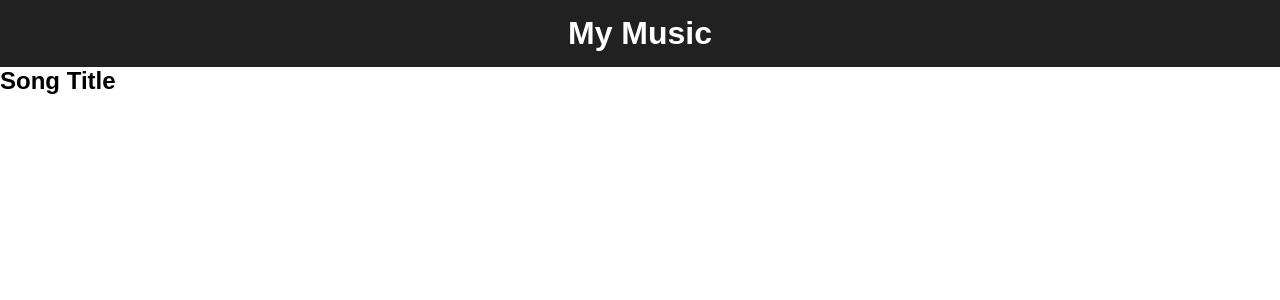
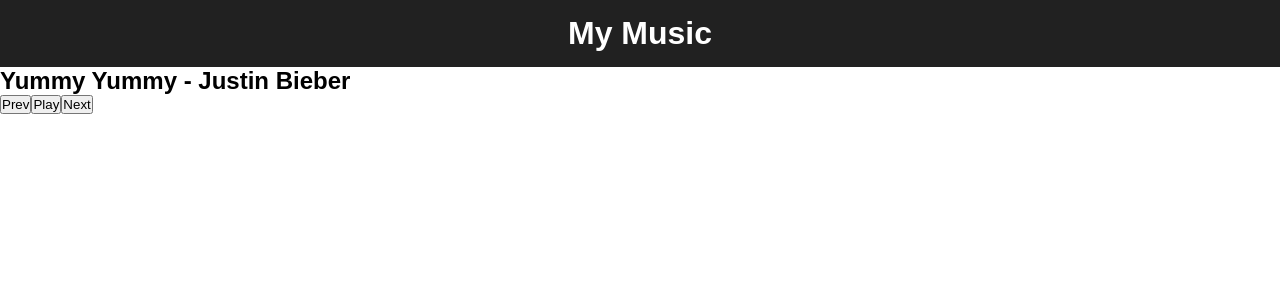
Before and after one commit to HapticHash/music-app, a Vue app: page / in a window 1280 px wide. Shown: the top 300 px of the page. Built offline with nearby package versions, Linux system fonts and the light colour scheme.

Commit message:
updated app file

```diff
--- a/src/App.vue
+++ b/src/App.vue
@@ -5,7 +5,16 @@
     </header>
     <main>
       <section class="player">
-        <h2 class="song-title"> {{ current.title }} </h2>
+        <h2 class="song-title"> {{ current.title }} - <span> {{ current.artist }} </span> </h2>
+        <div class="contro">
+          <button class="prev">Prev</button>
+          <button class="play" v-if="!isPlaying" @click="play">Play</button>
+          <button class="pause" v-else @click="pause">Pause</button>
+          <button class="next">Next</button>
+        </div>
+      </section>
+      <section class="playlist">
+
       </section>
     </main>
   </div>
@@ -17,15 +26,31 @@
   name: 'App',
   data() {
     return {
-      current: {
-        title: 'Song Title'
-      },
+      current: {},
+      index: 0,
+      isPlaying: false,
       songs: [{
         title: 'Yummy Yummy',
         artist: 'Justin Bieber',
         src: './assets/Justin_Bieber_Yummy_Official_Video_.mp3'
-      }]
+      }],
+      player: new Audio()
     }
+  },
+  methods: {
+    play(song) {
+      if(typeof song.src != "undefined") {
+        this.current = song;
+        this.player.src = this.current.src;
+      }
+      this.player.play();
+      this.isPlaying = true;
+    }
+  },
+  created() {
+    this.current = this.songs[this.index];
+    this.player.src = this.current.src;
+    //this.player.play();
   }
 
 }
```
